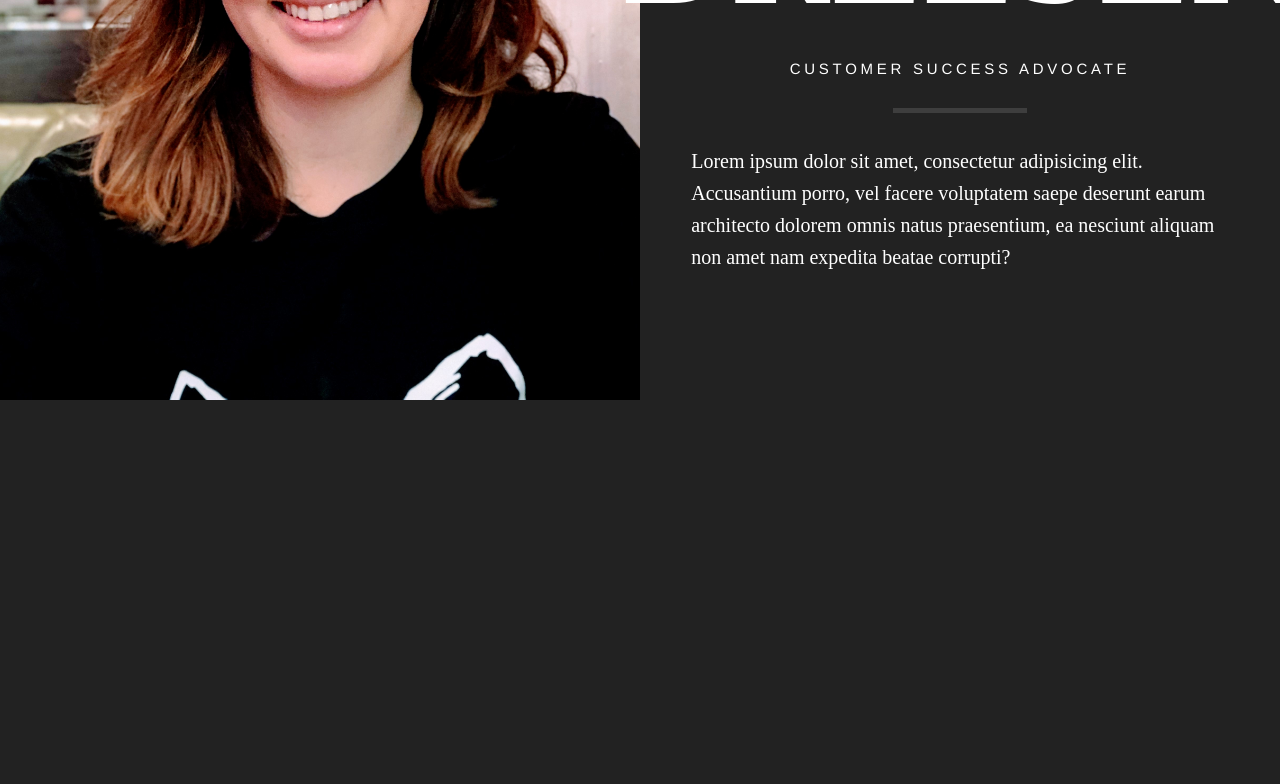
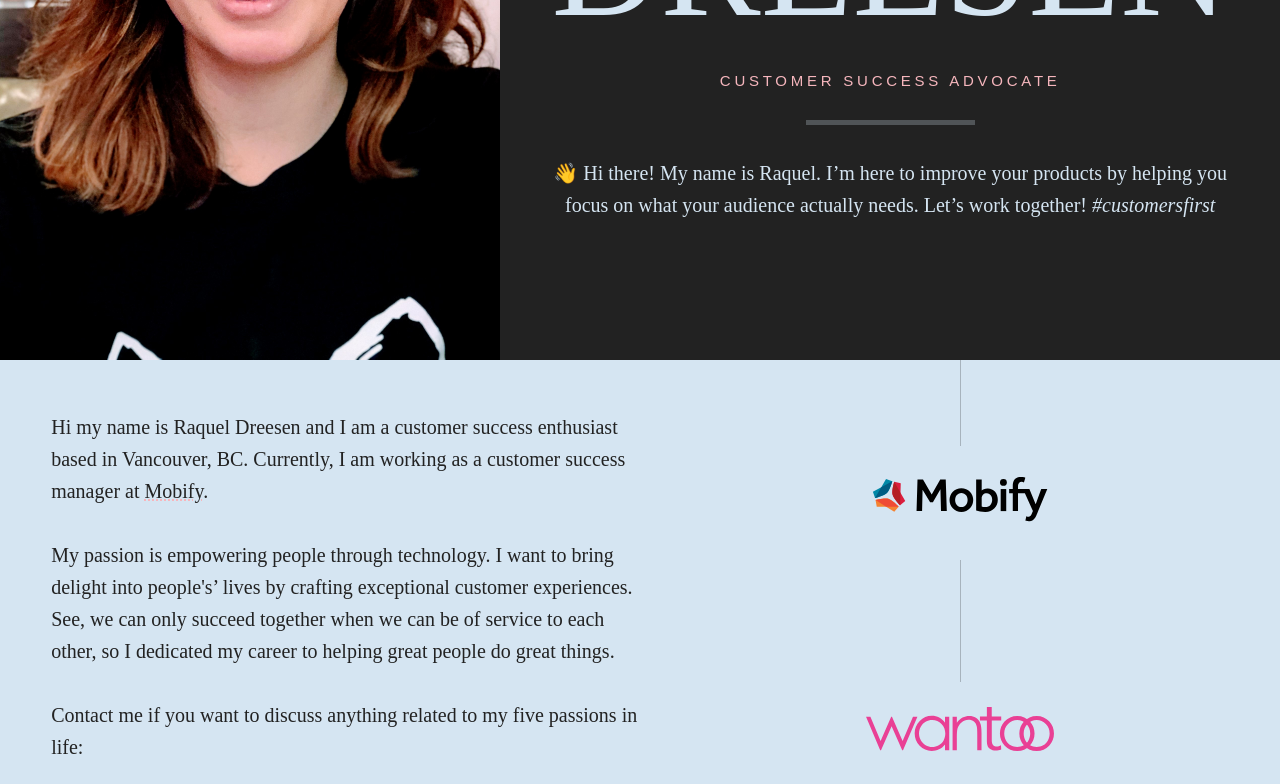
Before and after one commit to raquelmaxine/personal-site, a plain HTML site: page index.html in a window 1280 px wide. Shown: the part 400-1184 px from the top of the page. Before the commit the page ends 800 px from the top, so only its background shows below. Drawn offline with Linux system fonts and the light colour scheme; a web font is replaced by a local one.

Commit message:
Homepage styling w/ content

```diff
--- a/assets/css/main.css
+++ b/assets/css/main.css
@@ -44,7 +44,8 @@
 
 :root {
     --black: #222;
-    --white: #fff;
+    --white: #d5e5f2;
+    --pink: #f6b6bd;
     --base-unit: 1rem;
     --base-scale: 1em;
     --base-space: 1vw;
@@ -61,6 +62,7 @@
     --space-md: calc( (var(--base-space) * 4) * 1);
     --space-lg: calc( (var(--base-space) * 4) * 2);
     --space-xl: calc( (var(--base-space) * 4) * 3);
+    --translucent: 0.25;
 }
 
 *,
@@ -86,9 +88,9 @@ body {
     min-width: 100vw;
     min-height: 100vh;
 
-    background-color: var(--black);
+    background-color: var(--white);
 
-    color: var(--white);
+    color: var(--black);
     font-family: "PT Serif", "Apple Color Emoji", serif;
     font-weight: 400;
     font-size: var(--scale-md);
@@ -113,58 +115,10 @@ body {
     }
 }
 
-main {
-    display: flex;
-    height: 100vh;
-}
-
-@media screen and (max-width: 40rem) {
-    main {
-        flex-direction: column;
-    }
-}
-
-aside {
-    display: block;
-    flex: 1 1 auto;
-
-    background-image: url("../img/raquel-dreesen.jpg");
-    background-position: center;
-    background-size: cover;
-}
-
-@media screen and (max-width: 40rem) {
-    aside {
-        height: 0;
-    }
-}
-
-article {
-    display: flex;
-    flex-direction: column;
-    justify-content: center;
-    align-items: center;
-    flex: 1;
-    padding: var(--space-md);
-}
-
-@media screen and (min-width: 40rem) {
-    article {
-        width: 50%;
-        max-width: 40rem;
-        padding: var(--space-md);
-    }
-}
-
-article > *:not(:last-child) {
-    margin-bottom: var(--unit-lg);
-}
-
 h1,
 h2,
 h3 {
     line-height: 1;
-    text-align: center;
 }
 
 h1 {
@@ -180,9 +134,18 @@ h1 {
 }
 
 h2 {
-    font-family: "Helvetica Neue";
+    color: var(--pink);
     font-size: var(--scale-sm);
-    letter-spacing: var(--scale-xxs);
+}
+
+figcaption {
+    font-size: var(--scale-sm);
+}
+
+h2,
+figcaption {
+    font-family: "Avenir", sans-serif;
+    letter-spacing: 0.25em;
     text-transform: uppercase;
 }
 
@@ -192,8 +155,140 @@ hr {
     height: var(--scale-xxs);
     border: 0;
 
-    opacity: 0.125;
-    background: var(--white);
+    opacity: var(--translucent);
+    background: currentColor;
 
     line-height: 1;
 }
+
+
+a {
+    color: currentColor;
+    text-decoration: underline;
+
+    text-decoration-color: var(--pink);
+    text-decoration-style: dotted;
+    text-decoration-skip: ink;
+}
+
+a:hover {
+    text-decoration-style: solid;
+}
+
+.intro {
+    height: 95vh;
+
+    background-color: var(--black);
+
+    color: var(--white);
+}
+
+@media screen and (max-width: 40rem) {
+    .intro {
+        flex-direction: column;
+    }
+}
+
+.profile {
+    display: block;
+
+    background-color: rgba(255,255,255,0.15);
+    background-image: url("../img/raquel-dreesen.jpg");
+    background-position: center;
+    background-size: cover;
+}
+
+@media screen and (max-width: 40rem) {
+    .intro__image {
+        profile: 0;
+    }
+}
+
+article {
+    padding: var(--space-md);
+}
+
+.bio {
+    background-color: var(--white);
+
+    color: var(--black);
+}
+
+.footer-main {
+    padding: var(--space-md);
+    border-top: 1px solid var(--black);
+
+    opacity: var(--translucent);
+
+    font-family: "Avenir", sans-serif;
+    font-size: var(--scale-sm);
+}
+
+.timeline {
+    position: relative;
+
+    justify-content: space-around !important;
+    height: 100%;
+    margin-right: var(--space-md);
+    padding-top: var(--space-sm);
+    padding-bottom: var(--space-sm);
+}
+
+.timeline::after {
+    content: "";
+
+    position: absolute;
+    top: 0;
+    bottom: 0;
+    left: 50%;
+    z-index: 0;
+
+    border-left: 1px solid var(--black);
+
+    opacity: var(--translucent);
+}
+
+.timeline li {
+    position: relative;
+    z-index: 1;
+
+    display: block;
+    max-width: 15rem;
+    padding: var(--space-sm);
+
+    background-color: var(--white);
+
+    list-style: none;
+}
+
+img {
+    display: inline-block;
+    max-width: 100%;
+}
+
+
+.flex {
+    display: flex;
+}
+
+.flex-column {
+    flex-direction: column;
+    justify-content: center;
+    align-items: center;
+}
+
+.flex-expand {
+    flex: 1;
+}
+
+.hidden {
+    display: none;
+}
+
+.text-content > *:not(:last-child) {
+    margin-bottom: var(--unit-lg);
+}
+
+.text-center {
+    text-align: center;
+}
--- a/index.html
+++ b/index.html
@@ -57,15 +57,57 @@
     <body>
         <main>
 
-            <aside>
-            </aside>
+            <section class="intro flex">
 
-            <article>
-                <h1>Raquel Dreesen</h1>
-                <h2>Customer Success Advocate</h2>
-                <hr>
-                <p>Lorem ipsum dolor sit amet, consectetur adipisicing elit. Accusantium porro, vel facere voluptatem saepe deserunt earum architecto dolorem omnis natus praesentium, ea nesciunt aliquam non amet nam expedita beatae corrupti?</p>
-            </div>
+                <aside class="profile flex-expand">
+                    <p class="hidden"></p>
+                </aside>
+
+                <article class="flex flex-expand flex-column text-content text-center">
+                    <h1>Raquel Dreesen</h1>
+                    <h2>Customer Success Advocate</h2>
+                    <hr>
+                    <p>👋 Hi there! My name is Raquel. I’m here to improve your products by helping you focus on what your audience actually needs. Let’s work together! <em>#customersfirst</em></p>
+                </article>
+
+            </section>
+
+            <section class="bio flex">
+
+                <article class="text-content flex-expand">
+                    <p>Hi my name is Raquel Dreesen and I am a customer success enthusiast based in Vancouver, BC. Currently, I am working as a customer success manager at <a href="https://www.mobify.com">Mobify</a>.</p>
+                    <p>My passion is empowering people through technology. I want to bring delight into people's’ lives by crafting exceptional customer experiences. See, we can only succeed together when we can be of service to each other, so I dedicated my career to helping great people do great things.</p>
+                    <p>Contact me if you want to discuss anything related to my five passions in life:</p>
+                    <ul>
+                        <li>💁 customer success</li>
+                        <li>🗃 process improvement</li>
+                        <li>💻 technology</li>
+                        <li>🥘 food/cooking</li>
+                        <li>🐱 cats</li>
+                    </ul>
+                    <p>You can reach me at raquelmdreesen@gmail.com or via twitter @raquelmaxine.</p>
+                </article>
+
+                <aside class="flex-expand">
+                    <ul class="timeline flex flex-column">
+                        <li>
+                            <img src="assets/img/logo-mobify.svg" alt="Mobify">
+                        </li>
+                        <li>
+                            <img src="assets/img/logo-wantoo.svg" alt="Mobify">
+                        </li>
+                        <li>
+                            <img src="assets/img/logo-rise.svg" alt="Mobify">
+                        </li>
+                    </ul>
+                </aside>
+
+            </section>
+
+            <footer class="footer-main">
+                <p>© 2011-2017 The Great Discontent™, all rights reserved | Copyright & Legal | Site Credits | ISSN 2327-7742</p>
+                <p>Hosting by Media Temple. Web fonts served by Adobe Typekit. Made with heart in New York.</p>
+            </footer>
 
         </main>
     </body>
```
Also changed, not shown: assets/img/logo-mobify.svg (added), assets/img/logo-rise.svg (added), assets/img/logo-wantoo.svg (added).
